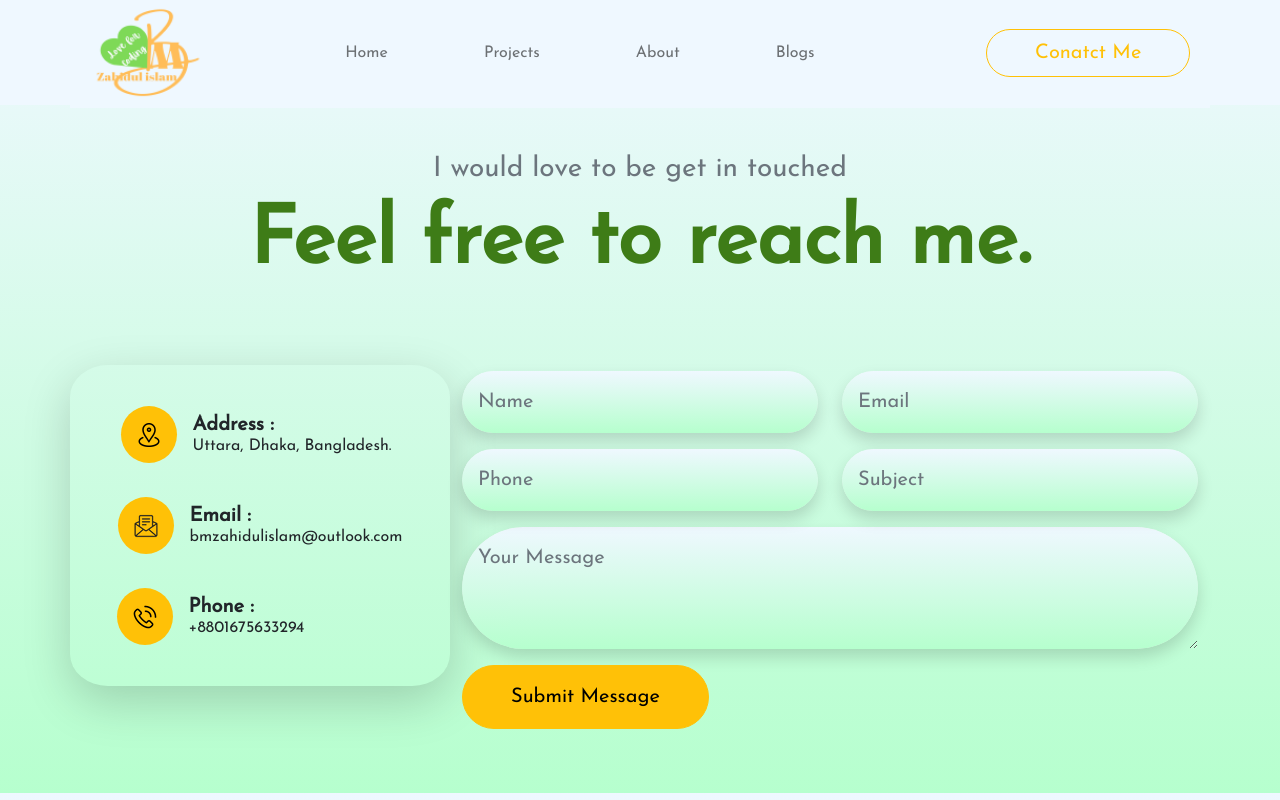
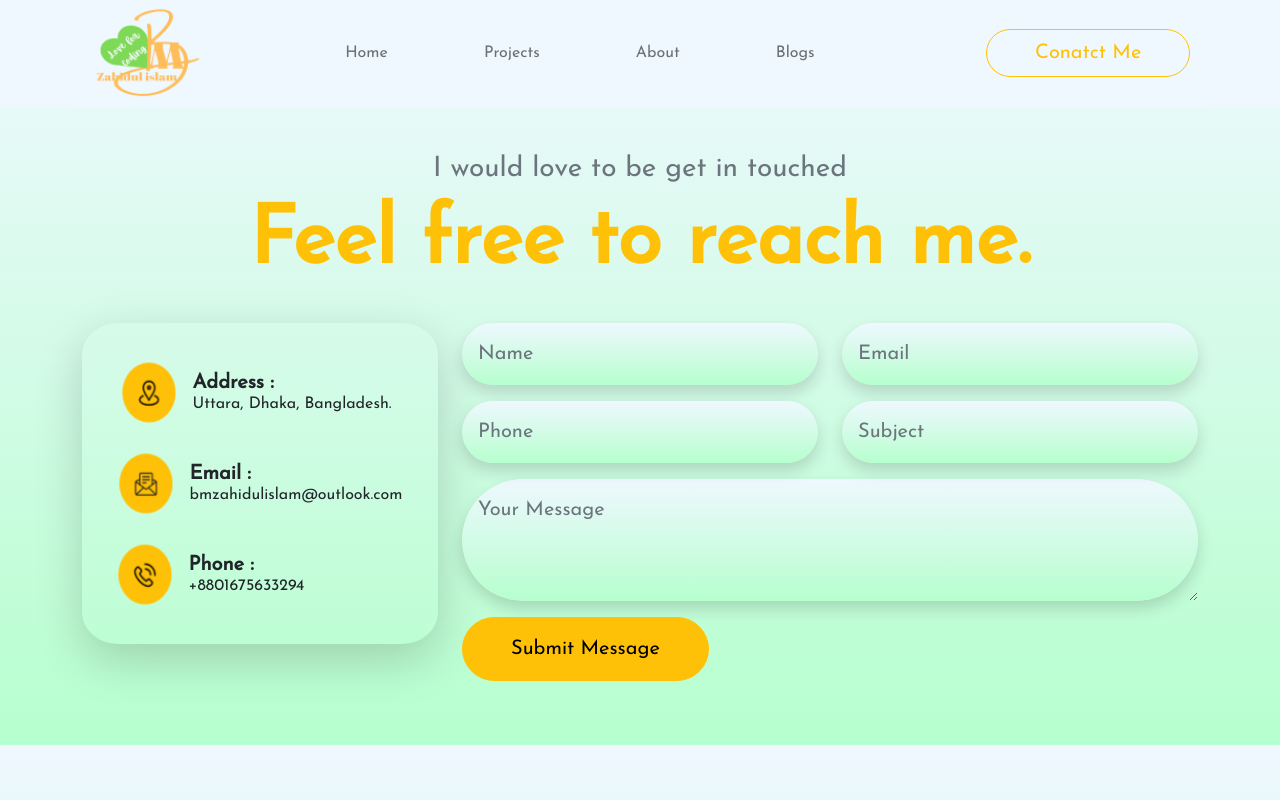
Before and after one commit to Zahid-BM/personal-portfolio-site, a React (Create React App) app: page /contact in a window 1280 px wide. Built offline with nearby package versions, Linux system fonts and the light colour scheme.

Commit message:
Alhamdulillah banner and conatct me all design done. Netlify deployment okay

```diff
--- a/src/pages/ContactMe/ContactMe.js
+++ b/src/pages/ContactMe/ContactMe.js
@@ -5,6 +5,8 @@ import email from '../../resources/images/icons/email-2.png';
 import phone from '../../resources/images/icons/phone.png';
 import PageTitle from '../shared/PageTitle/PageTitle';
 import { toast } from 'react-toastify';
+import Bounce from 'react-reveal/Bounce';
+import RubberBand from 'react-reveal/RubberBand';
 
 const ContactMe = () => {
     const handleFormSubmit = e => {
@@ -23,12 +25,15 @@ const ContactMe = () => {
             <PageTitle title={'Contact'} pageColor={'bg-banner'}></PageTitle>
             <Container className='my-5'>
                 <h3 className='text-center text-secondary'>I would love to be get in touched</h3>
-                <h1 className='text-center display-1 fw-bolder title'>Feel free to reach me. </h1>
+                <h1 className='text-center display-1 fw-bolder text-warning'>Feel free to reach me. </h1>
                 <Row className='my-3 py-3'>
-                    <Col className='shadow-lg custom-radius my-auto' lg={4}>
+
+                    <Col lg={4}>
+                        <Bounce top>
+                            <div className='shadow-lg custom-radius my-auto mb-4'>
                                 <div className="p-4 d-flex flex-column align-items-center">
                                     <div className='d-flex align-items-center my-3'>
-                                <div className='bg-warning rounded-circle p-3 me-3'><img src={location} alt="" /></div>
+                                        <RubberBand duration={1500} forever='true'><div className='bg-warning rounded-circle p-3 me-3'><img src={location} alt="" /></div></RubberBand>
                                         <div className='mt-2'>
                                             <h6 className='me-2'> <span className='fw-bold fs-5'> Address :</span> <br />
                                                 Uttara, Dhaka, Bangladesh.
@@ -36,7 +41,7 @@ const ContactMe = () => {
                                         </div>
                                     </div>
                                     <div className='d-flex align-items-center my-3'>
-                                <div className='bg-warning rounded-circle p-3 me-3'><img src={email} alt="" /></div>
+                                        <RubberBand duration={1500} forever='true'>  <div className='bg-warning rounded-circle p-3 me-3'><img src={email} alt="" /></div></RubberBand>
                                         <div className='mt-2'>
                                             <h6> <span className='fw-bold fs-5'> Email :</span> <br />
                                                 bmzahidulislam@outlook.com
@@ -44,7 +49,7 @@ const ContactMe = () => {
                                         </div>
                                     </div>
                                     <div className='d-flex align-items-center my-3'>
-                                <div className='bg-warning rounded-circle p-3 me-3'><img src={phone} alt="" /></div>
+                                        <RubberBand duration={1500} forever='true'> <div className='bg-warning rounded-circle p-3 me-3'><img src={phone} alt="" /></div></RubberBand>
                                         <div className='mt-2'>
                                             <h6 className='p-m'> <span className='fw-bold fs-5'> Phone :</span> <br />
                                                 +8801675633294
@@ -52,9 +57,14 @@ const ContactMe = () => {
                                         </div>
                                     </div>
                                 </div>
+                            </div>
+                        </Bounce>
                     </Col>
+
+
                     <Col lg={8}>
-                        <Form onSubmit={handleFormSubmit} className='mt-5'>
+                        <Bounce right>
+                            <Form onSubmit={handleFormSubmit} className=''>
                                 <Row className='mb-3'>
                                     <Col>
                                         <Form.Control className='rounded-pill fs-5 border-0 shadow p-3 bg-banner text-secondary' placeholder="Name" name='name' required />
@@ -78,7 +88,9 @@ const ContactMe = () => {
                                     Submit Message
                                 </Button>
                             </Form>
+                        </Bounce>
                     </Col>
+
                 </Row>
             </Container>
         </>
--- a/src/pages/Home/Banner.js
+++ b/src/pages/Home/Banner.js
@@ -7,10 +7,12 @@ import linkedin from '../../resources/images/icons/linkedin.png';
 import whatsapp from '../../resources/images/icons/whatsapp.png';
 import email from '../../resources/images/icons/email.png';
 import download from '../../resources/images/icons/download.png';
-import { LightSpeed, Slide } from 'react-reveal';
+import { Bounce, LightSpeed } from 'react-reveal';
 import Pulse from 'react-reveal/Pulse';
 import Shake from 'react-reveal/Shake';
 import Jump from 'react-reveal/Jump';
+import Zoom from 'react-reveal/Zoom';
+import Flip from 'react-reveal/Flip';
 
 
 
@@ -23,15 +25,15 @@ const Banner = () => {
             <Container style={{ backgroundImage: `url(${imgBg})`, backgroundSize: 'contain', backgroundRepeat: 'no-repeat', backgroundPosition: 'center' }}>
                 <Row>
                     <Col className='my-auto text-center text-sm-start' lg={6}>
-                        <Slide left>
+                        <Bounce left>
                             <div className='pt-4'>
-                                <h1 className='fw-bolder'>Hello, I Am <br /> <span className='fw-bolder display-4 title '>
-                                    <LightSpeed left cascade duration={3000} forever='true'>
+                                <h1 className='fw-bolder'>Hello, I Am <br /> <span className='fw-bolder display-4 text-warning '>
+                                    <Flip left cascade duration={4000} forever='true'>
                                         BM. Zahidul Islam
-                                    </LightSpeed>
+                                    </Flip>
                                 </span></h1>
                                 <p className='text-secondary fw-bold'>A Full-stack Web Developer with full of dedication and professionalism. Skills, coping with new technologies and thirst for gathering knowledge make me a confident Web Developer.</p>
-                                <a href={resumeLink} download><Button variant='outline-success' className='px-5 py-3 rounded-pill fw-bold hover1 mb-4 fw-bolder fs-5'>Download Resume
+                                <a href={resumeLink} download><Button variant='outline-warning' className='px-5 py-3 rounded-pill fw-bold hover1 mb-4 fw-bolder fs-5'>Download Resume
                                     <Jump forever='true'>
                                         <img className='ms-3' src={download} alt="" />
                                     </Jump>
@@ -49,17 +51,17 @@ const Banner = () => {
                                     </p>
                                 </Pulse>
                             </div>
-                        </Slide>
+                        </Bounce>
 
                     </Col>
                     <Col className='text-center text-sm-end mt-3' lg={6}>
-                        <Slide right>
+                        <Bounce right>
 
                             <Shake forever='true' duration={20000}>
                                 <img className='img-fluid profile-img' src={profileImg} alt="" />
                             </Shake>
 
-                        </Slide>
+                        </Bounce>
                     </Col>
 
                 </Row>
```
Also changed, not shown: 1 other file (tests, documents, lock files or other folders). Lines whose indentation alone changed are shown as unchanged.
